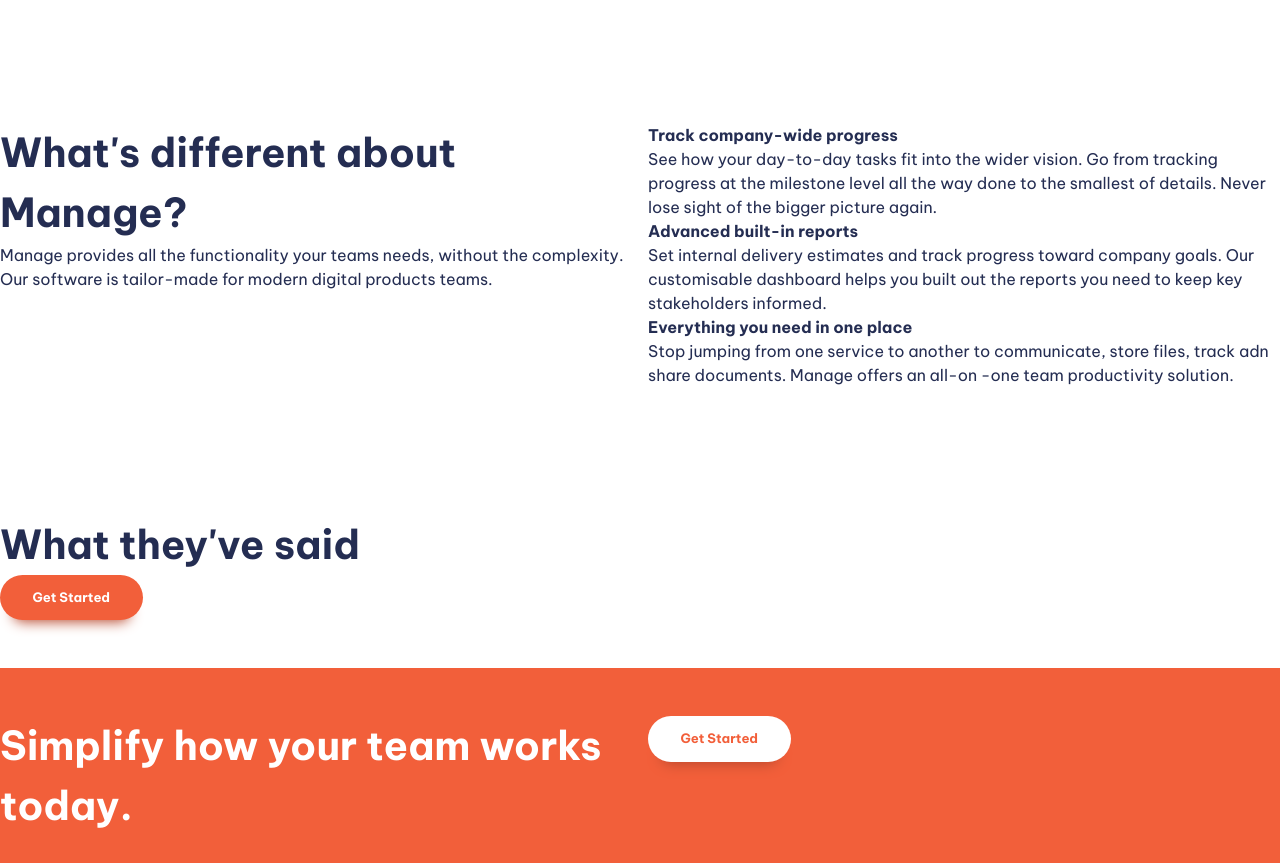
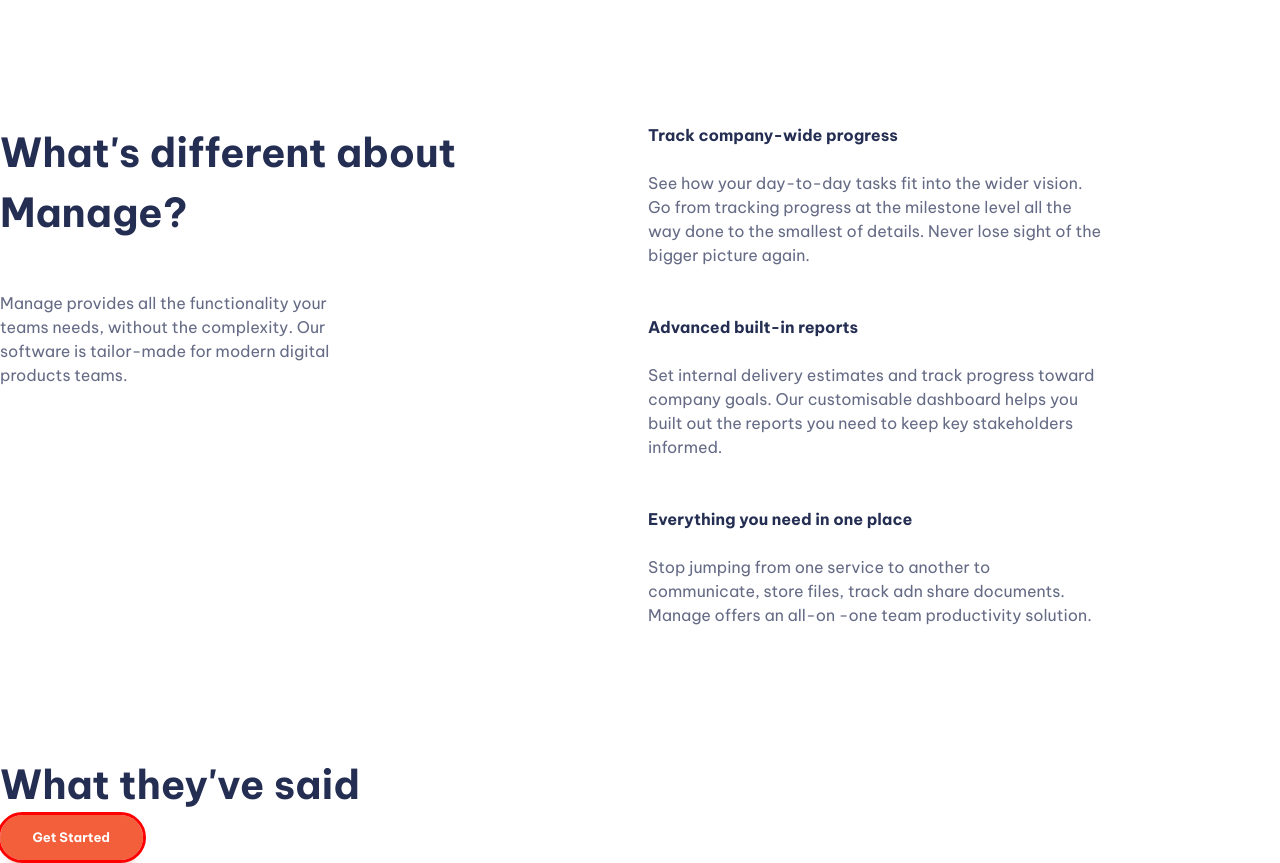
Before and after one commit to Programmerarantes/manage-landing-page, a website built with Vite: page index.html in a window 1280 px wide. Shown: the part 720-1583 px from the top of the page. Built offline with nearby package versions, Linux system fonts and the light colour scheme.

Commit message:
spacing and stuff

```diff
--- a/index.html
+++ b/index.html
@@ -34,7 +34,7 @@
       <section class="padding-block-900">
         <div class="container">
           <div class="even-columns">
-            <div>
+            <div class="flow">
               <h1 class="fs-primary-heading fw-bold">
                 Bring everyone together to build better products.
               </h1>
@@ -52,7 +52,7 @@
       <section class="padding-block-900">
         <div class="container">
           <div class="even-columns">
-            <div>
+            <div class="flow">
               <h2 class="fs-second-heading fw-bold">
                 What's different about Manage?
               </h2>
@@ -61,18 +61,24 @@
               </p>
             </div>
             <div>
-              <ul class="numbered-items" role="list">
+              <ul class="numbered-items | flow" role="list">
                 <li>
-                  <h3 class="fs-600 fw-bold">Track company-wide progress</h3>
-                  <p>See how your day-to-day tasks fit into the wider vision. Go from tracking progress at the milestone level all the way done to the smallest of details. Never lose sight of the bigger picture again.</p>
+                  <div class="flow" style="--flow-spacer: 1.5em">
+                    <h3 class="fs-600 fw-bold">Track company-wide progress</h3>
+                    <p data-width="wide">See how your day-to-day tasks fit into the wider vision. Go from tracking progress at the milestone level all the way done to the smallest of details. Never lose sight of the bigger picture again.</p>
+                  </div>
                 </li>
                 <li>
-                  <h3 class="fs-600 fw-bold">Advanced built-in reports</h3>
-                  <p>Set internal delivery estimates and track progress toward company goals. Our customisable dashboard helps you built out the reports you need to keep key stakeholders informed.</p>
+                  <div class="flow" style="--flow-spacer: 1.5em">
+                    <h3 class="fs-600 fw-bold">Advanced built-in reports</h3>
+                    <p data-width="wide">Set internal delivery estimates and track progress toward company goals. Our customisable dashboard helps you built out the reports you need to keep key stakeholders informed.</p>
+                  </div>
                 </li>
                 <li>
-                  <h3 class="fs-600 fw-bold">Everything you need in one place</h3>
-                  <p>Stop jumping from one service to another to communicate, store files, track adn share documents. Manage offers an all-on -one team productivity solution.</p>
+                  <div class="flow" style="--flow-spacer: 1.5em">
+                    <h3 class="fs-600 fw-bold">Everything you need in one place</h3>
+                    <p data-width="wide">Stop jumping from one service to another to communicate, store files, track adn share documents. Manage offers an all-on -one team productivity solution.</p>
+                  </div>
                 </li>
               </ul>
             </div>
@@ -114,7 +120,7 @@
           </div>
           <div>
             <nav class="footer-nav">
-              <ul aria-label="Footer" role="list">
+              <ul class="flow" style="--flow-spacer" aria-label="Footer" role="list">
                 <li><a href="#">Home</a></li>
                 <li><a href="#">Pricing</a></li>
                 <li><a href="#">Products</a></li>
--- a/style.css
+++ b/style.css
@@ -124,32 +124,21 @@ svg {
   }
 }
 
-
-.container {
-  --max-width: 1110px;
-  --padding: 1rem;
-
-  width: min(var(--max-width), 100% (-var(--padding) * 2));
-  margin-inline: auto;
-}
-.even-columns {
-  display: grid;
-  gap: 1rem;
-}
-
-@media (min-width: 50em) {
-  .even-columns {
-    grid-auto-flow: column;
-    grid-auto-columns: 1fr;
-  }
-}
-
 /* General Styling */
 
 body {
   font-size: var(--fs-body);
   font-family: var(--ff-body);
   color: var(--clr--primary--400);
+}
+
+p:not([class]) {
+  opacity: 0.7;
+  max-width: 32ch;
+}
+
+p[data-width="wide"] {
+  max-width: 42ch;
 }
 
 /*button*/
@@ -284,6 +273,35 @@ body {
   border: 0 !important;
 }
 
+.container {
+  --max-width: 1110px;
+  --padding: 1rem;
+
+  width: min(var(--max-width), 100% (-var(--padding) * 2));
+  margin-inline: auto;
+}
+
+.button {
+  outline: 3px solid red;
+}
+
+:where(.flow :not(:first-child)){
+  margin-top: var(--flow-spacer, 3em);
+}
+
+.even-columns {
+  display: grid;
+  gap: 1rem;
+}
+
+@media (min-width: 50em) {
+  .even-columns {
+    grid-auto-flow: column;
+    grid-auto-columns: 1fr;
+  }
+}
+
+
 .text-primary-400 {
   color: var(--clr--primary--400)
 }
```
